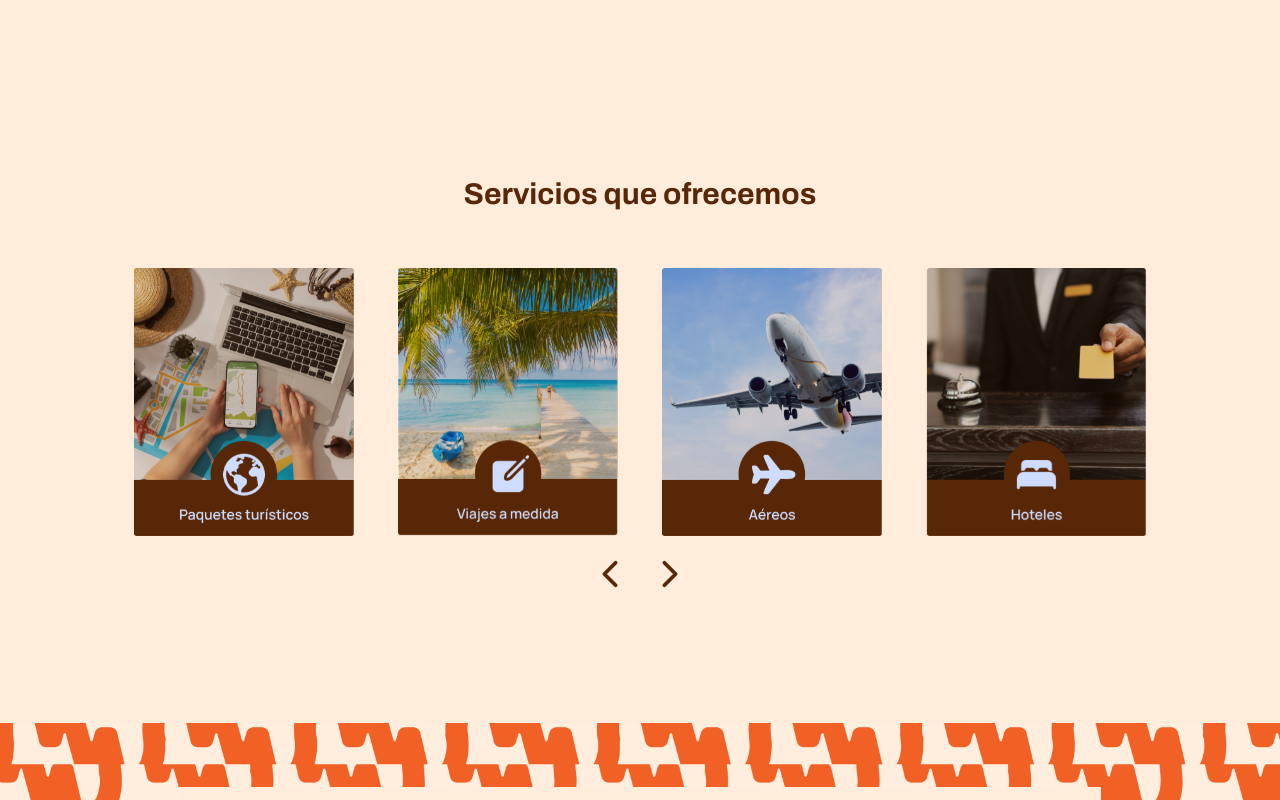
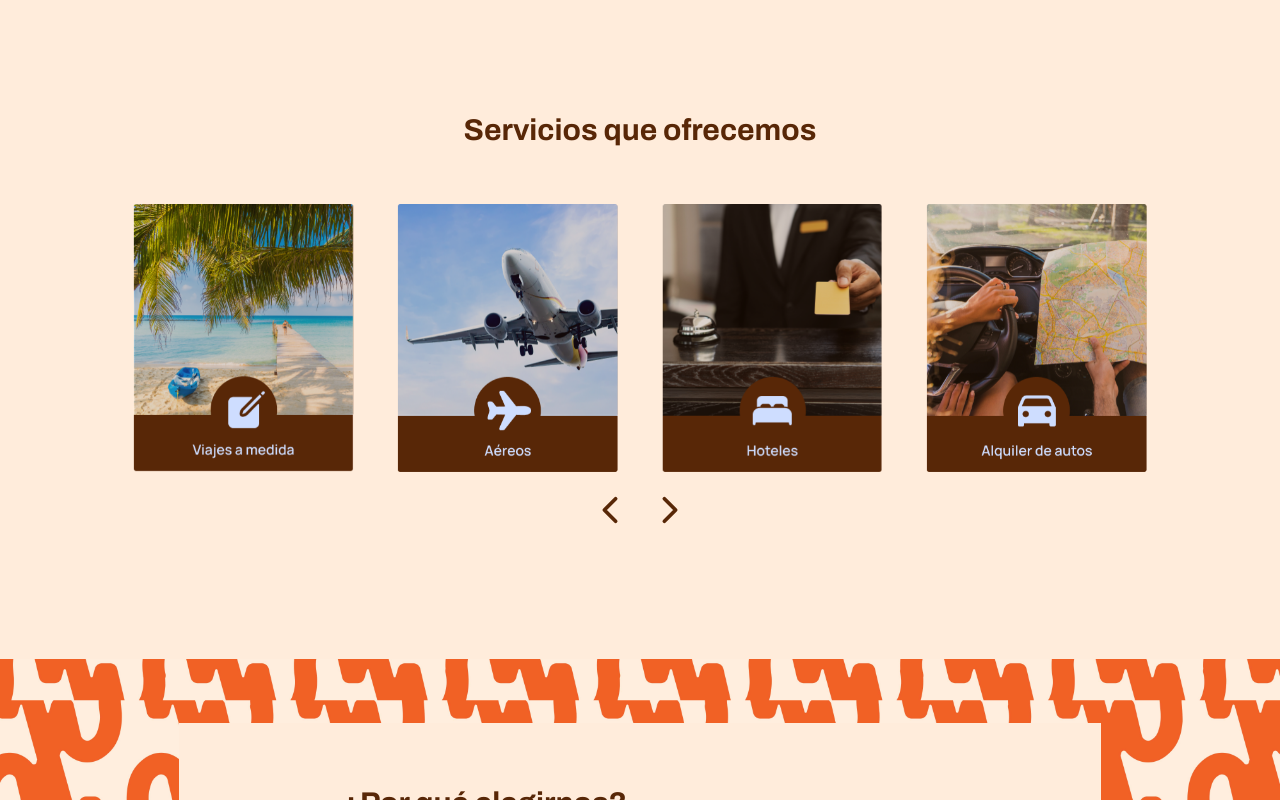
Before and after one commit to belgique5432/maeva-prueba, a React (Vite) app: page / in a window 1280 px wide. Shown: the part 1627-2427 px from the top of the page. Built offline with nearby package versions, Linux system fonts and the light colour scheme; a web font is replaced by a local one.

Commit message:
estoy cansado jefe

```diff
--- a/src/App.css
+++ b/src/App.css
@@ -400,8 +400,8 @@ textarea {
   display: flex;
   justify-content: center;
   text-align: left;
-  padding: 10%;
-  padding-top: 5%;
+  padding:  10%;
+  padding-bottom: 0%;
   margin-top: 10%;
   flex-wrap: wrap;
 }
--- a/src/components/slider.jsx
+++ b/src/components/slider.jsx
@@ -1,5 +1,5 @@
 import { Swiper, SwiperSlide } from "swiper/react";
-import { Navigation } from "swiper/modules";
+import { Navigation, Autoplay } from "swiper/modules"; // agregamos Autoplay
 
 // Importa los estilos de Swiper
 import "swiper/css";
@@ -25,59 +25,35 @@ export default function ServiciosCarousel() {
     <section className="servicios-desktop" style={{ position: "relative" }}>
       <h2>Servicios que ofrecemos</h2>
 
-      {/* Botones personalizados */}
-
-
       <Swiper
-        modules={[Navigation]}
+        modules={[Navigation, Autoplay]} // agregamos Autoplay
         navigation={{
           nextEl: ".btn-next",
           prevEl: ".btn-prev",
         }}
-        pagination={{ clickable: true }}
+        autoplay={{
+          delay: 3000, // tiempo en milisegundos entre cada slide
+          disableOnInteraction: false, // sigue autoplay aunque el usuario interactúe
+        }}
+        loop={true}
         spaceBetween={20}
-        loop={true}
         slidesPerView={4}
         breakpoints={{
-          0: { slidesPerView: 1 }, // celulares
-          630: {slidesPerView: 2},
-          1025: { slidesPerView: 4 }, // tablets/desktop
+          0: { slidesPerView: 1 },
+          630: { slidesPerView: 2 },
+          1025: { slidesPerView: 4 },
         }}
         className="mySwiper"
       >
-        <SwiperSlide>
-          <img src={paquetes} alt="paquetes-turisticos" className="card-image" />
-        </SwiperSlide>
-        <SwiperSlide>
-          <img src={viajes} alt="viajes" className="card-image" />
-        </SwiperSlide>
-        <SwiperSlide>
-          <img src={aereos} alt="vuelos" className="card-image" />
-        </SwiperSlide>
-        <SwiperSlide>
-          <img src={hoteles} alt="hoteles" className="card-image" />
-        </SwiperSlide>
-        <SwiperSlide>
-          <img src={alquilerAutos} alt="alquiler-autos" className="card-image" />
-        </SwiperSlide>
-        <SwiperSlide>
-          <img src={bodas} alt="bodas" className="card-image" />
-        </SwiperSlide>
-        <SwiperSlide>
-          <img src={lunasdemiel} alt="luna-de-miel" className="card-image" />
-        </SwiperSlide>
-        <SwiperSlide>
-          <img src={traslados} alt="traslados" className="card-image" />
-        </SwiperSlide>
-        <SwiperSlide>
-          <img src={eventosDeportivos} alt="eventos-deportivos" className="card-image" />
-        </SwiperSlide>
-        <SwiperSlide>
-          <img src={asistenciaalviajero} alt="asistencia-al-viajero" className="card-image" />
-        </SwiperSlide>
+        {[paquetes, viajes, aereos, hoteles, alquilerAutos, bodas, lunasdemiel, traslados, eventosDeportivos, asistenciaalviajero].map((img, i) => (
+          <SwiperSlide key={i}>
+            <img src={img} alt="" className="card-image" />
+          </SwiperSlide>
+        ))}
       </Swiper>
-      <button className="btn-prev"><img src={back} alt="" width="100%"/></button>
-      <button className="btn-next"><img src={go} alt="" width="100%"/></button>
+
+      <button className="btn-prev"><img src={back} alt="" width="100%" /></button>
+      <button className="btn-next"><img src={go} alt="" width="100%" /></button>
     </section>
   );
 }
```
